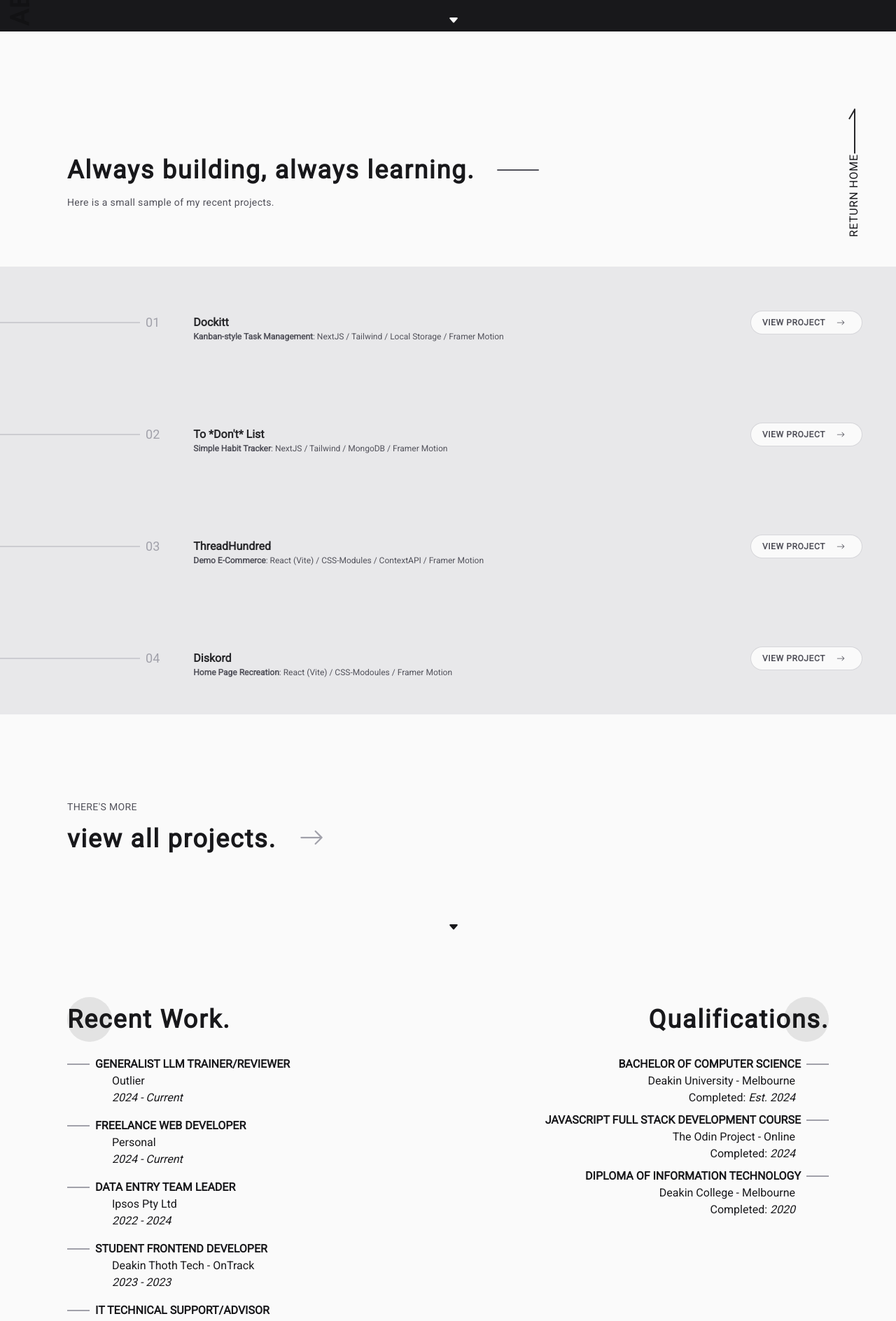
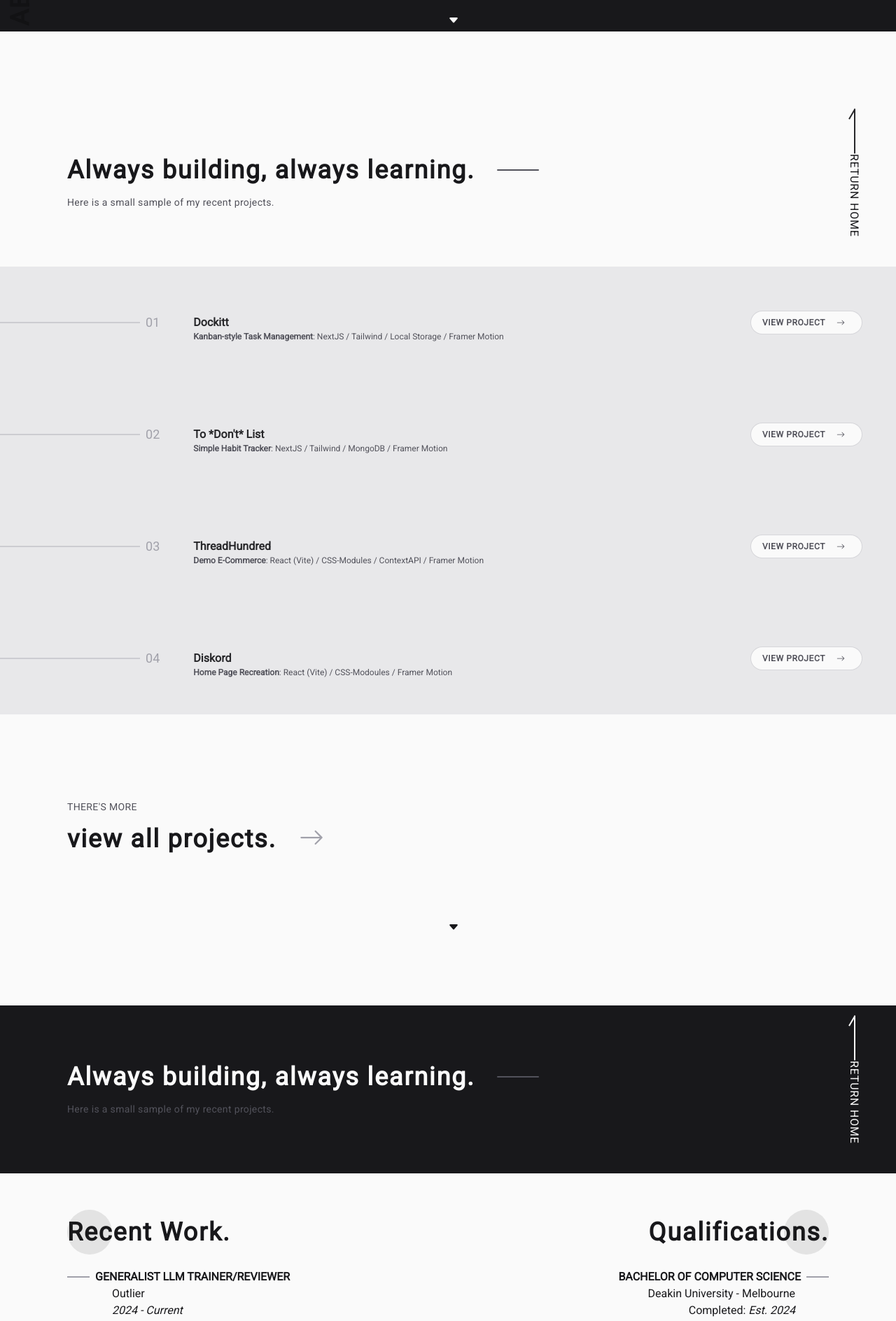
Before and after one commit to williamalowe/portfolio, a Next.js app: page / in a window 1280 px wide. Shown: the part 1555-3443 px from the top of the page at 70% size. Built offline with nearby package versions, Linux system fonts and the light colour scheme.

Commit message:
feat: add return-arrow component to experience component

```diff
--- a/src/components/experience.tsx
+++ b/src/components/experience.tsx
@@ -1,6 +1,7 @@
 import { education, professional } from "@/_lib/data";
 import Link from "next/link";
 import { BsCaretDownFill } from "react-icons/bs";
+import ReturnArrow from "./return-arrow";
 
 export default function Experience() {
   return (
@@ -8,10 +9,24 @@ export default function Experience() {
       id="experience"
       className="relative min-h-screen w-full flex flex-col bg-zinc-50 text-zinc-900"
     >
-      <div className="flex px-24 mt-24 gap-y-8 pb-12">
+      <div className="flex flex-col mt-24 pb-12">
+        <div className="h-[240px] flex flex-col justify-center gap-y-4 px-24 bg-zinc-900 text-zinc-50">
+          <div className="flex gap-x-8 items-center">
+            <h3 className="text-4xl font-bold tracking-wider">
+              Always building, always learning.
+            </h3>
+            <div className="w-[60px] h-[2px] bg-zinc-600 rounded-full" />
+          </div>
+          <h5 className="text-zinc-600 tracking-wide text-sm">
+            Here is a small sample of my recent projects.
+          </h5>
+        </div>
+        <div className="flex px-24 mt-16">
           <div className="flex flex-col">
-          <div className="relative flex flex-row items-center w-fit">
-            <h3 className="text-4xl font-bold tracking-wider">Recent Work.</h3>
+            <div className="relative flex flex-row items-center">
+              <h3 className="text-4xl font-bold tracking-wider">
+                Recent Work.
+              </h3>
               <div className="absolute w-16 h-16 bg-zinc-900/10 rounded-full left-0" />
             </div>
             <ul className="mt-8 flex flex-col gap-y-4">
@@ -28,7 +43,7 @@ export default function Experience() {
             </ul>
           </div>
           <div className="ml-auto flex flex-col items-end">
-          <div className="relative flex items-center justify-end w-fit">
+            <div className="relative flex items-center justify-end">
               <div className="absolute w-16 h-16 bg-zinc-900/10 rounded-full right-0" />
               <h3 className="text-4xl font-bold tracking-wider">
                 Qualifications.
@@ -52,11 +67,14 @@ export default function Experience() {
             </ul>
           </div>
         </div>
-      <div className="h-[240px] bg-zinc-900">
-
       </div>
-
-      <Link className="absolute bottom-2 left-[50%] text-zinc-50" href="#contact">
+      <div className="absolute top-16 right-0">
+        <ReturnArrow isDark={true} />
+      </div>
+      <Link
+        className="absolute bottom-2 left-[50%]"
+        href="#contact"
+      >
         <BsCaretDownFill />
       </Link>
       <div className="-z-10 absolute left-[calc(50%-120px)] top-[calc(50%-120px)] aspect-square w-[240px] bg-white rounded-full" />
--- a/src/components/projects.tsx
+++ b/src/components/projects.tsx
@@ -41,7 +41,9 @@ export default function Projects() {
         </a>
       </div>
       <div className="absolute top-16 right-0">
-        <ReturnArrow />
+        <ReturnArrow
+          isDark={false}
+        />
       </div>
       <Link className="absolute bottom-2 left-[50%]" href="#experience">
         <BsCaretDownFill />
--- a/src/components/return-arrow.tsx
+++ b/src/components/return-arrow.tsx
@@ -26,7 +26,7 @@ export default function ReturnArrow({ isDark }: {
           <div className={`absolute top-0 left-0 w-[2px] h-16 ${isDark ? 'bg-zinc-50' : 'bg-zinc-800'}`} />
           <div className={`absolute top-0 -left-[4px] w-[2px] h-4 rotate-[30deg] ${isDark ? 'bg-zinc-50' : 'bg-zinc-800'}`} />
         </div>
-        <p className="-rotate-90 uppercase tracking-wider">Return Home</p>
+        <p className={`rotate-90 uppercase tracking-wider ${isDark && 'text-zinc-50'}`}>Return Home</p>
       </motion.div>
     </Link>
   );
```
Lines whose indentation alone changed are shown as unchanged.
